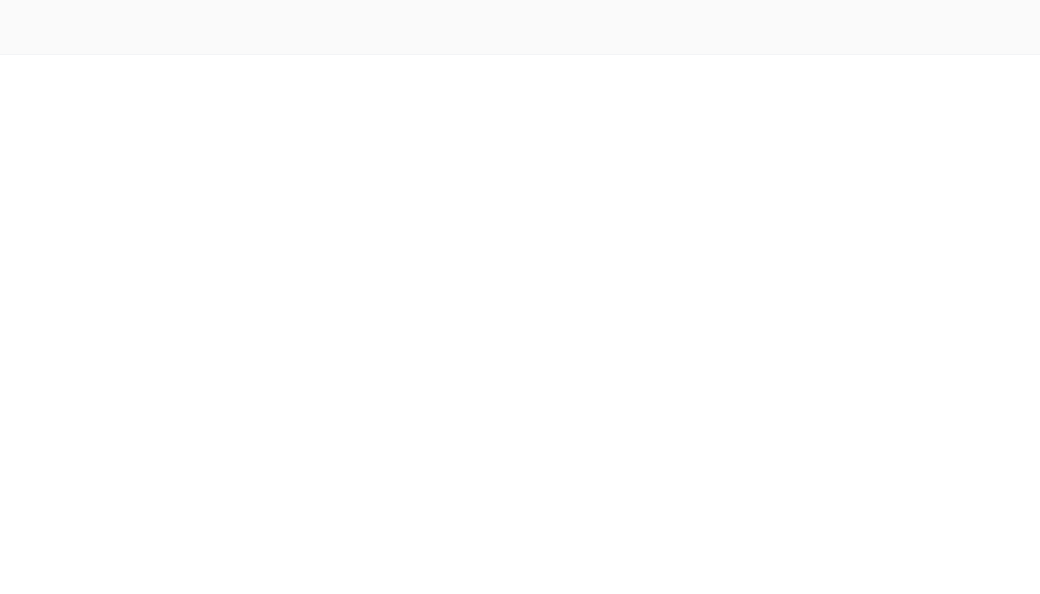
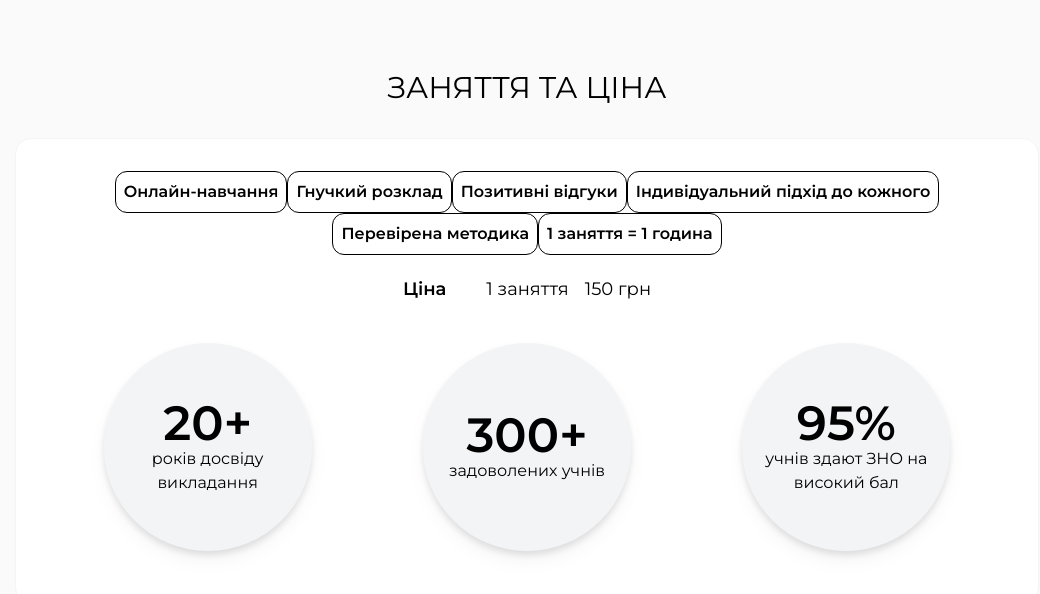
Before and after one commit to ShadowDrake21/tutor-site, a React (Create React App) app: page / in a window 1280 px wide. Shown: the part 2911-3505 px from the top of the page, without its empty margins (113-1153 px from the left). Before the commit the page ends 2966 px from the top, so only its background shows below. Built offline with nearby package versions, Linux system fonts and the light colour scheme.

Commit message:
component Price

```diff
--- a/src/App.js
+++ b/src/App.js
@@ -5,6 +5,7 @@ import Services from './components/Services'
 
 import photo from './assets/about__photo.jpg'
 import { text } from './assets/changeData'
+import Price from './components/Price'
 
 function App() {
   return (
@@ -13,6 +14,7 @@ function App() {
       <Header link="reviews" />
       <About texts={text} photo={photo} />
       <Services />
+      <Price />
     </div>
   )
 }
--- a/src/assets/changeData.js
+++ b/src/assets/changeData.js
@@ -34,3 +34,18 @@ export const disciplines = [
     img: 'https://e1.pxfuel.com/desktop-wallpaper/788/61/desktop-wallpaper-565839-1600x1200-for-physics-and-chemistry-aesthetic-science.jpg',
   },
 ]
+
+export const priceFeatures = [
+  'Онлайн-навчання',
+  'Гнучкий розклад',
+  'Позитивні відгуки',
+  'Індивідуальний підхід до кожного',
+  'Перевірена методика',
+  '1 заняття = 1 година',
+]
+
+export const priceCirclesInfo = [
+  { main: '20+', text: 'років досвіду викладання' },
+  { main: '300+', text: 'задоволених учнів' },
+  { main: '95%', text: 'учнів здают ЗНО на високий бал' },
+]
--- /dev/null
+++ b/src/components/Price.jsx
@@ -0,0 +1,36 @@
+import React from 'react'
+import Title from './Title'
+import { priceCirclesInfo, priceFeatures } from '../assets/changeData'
+import PriceFeature from './PriceFeature'
+import PriceCircle from './PriceCircle'
+
+const Price = () => {
+  return (
+    <div className="py-10 bg-zinc-50 border-gray-100 border-b md:py-16">
+      <Title text="Заняття та ціна" />
+      <div className="flex flex-col justify-center items-center">
+        <div className="rounded-2xl bg-white max-w-screen-lg border-gray-100 border w-full p-8">
+          <div className="text-center">
+            {priceFeatures.map((feature, index) => (
+              <PriceFeature key={index} text={feature} />
+            ))}
+          </div>
+          <div className="flex items-center justify-center gap-x-10 mt-5">
+            <h3 className="font-bold text-lg">Ціна</h3>
+            <div className="text-lg">
+              <span className="mr-4">1 заняття</span>
+              <span>150 грн</span>
+            </div>
+          </div>
+          <div className="flex justify-around mt-10 mb-5">
+            {priceCirclesInfo.map((circleInfo, index) => (
+              <PriceCircle key={index} circleInfo={circleInfo} />
+            ))}
+          </div>
+        </div>
+      </div>
+    </div>
+  )
+}
+
+export default Price
--- /dev/null
+++ b/src/components/PriceCircle.jsx
@@ -0,0 +1,16 @@
+import React from 'react'
+
+const PriceCircle = ({ circleInfo, color = 'bg-gray-100' }) => {
+  return (
+    <div className="flex items-center text-center w-52 h-52 bg-gray-100 rounded-full drop-shadow-lg">
+      <p className="text-black">
+        <span className="inline-block w-full text-5xl font-bold">
+          {circleInfo.main}
+        </span>
+        {circleInfo.text}
+      </p>
+    </div>
+  )
+}
+
+export default PriceCircle
--- /dev/null
+++ b/src/components/PriceFeature.jsx
@@ -0,0 +1,11 @@
+import React from 'react'
+
+const PriceFeature = ({ text }) => {
+  return (
+    <div className="inline-block p-2 border-black border rounded-xl font-bold">
+      {text}
+    </div>
+  )
+}
+
+export default PriceFeature
--- a/src/components/Services.jsx
+++ b/src/components/Services.jsx
@@ -7,7 +7,7 @@ const Services = () => {
   return (
     <div
       name="disciplines"
-      className="py-10 bg-zinc-50 border-gray-100 border-t border-b md:py-16"
+      className="py-5 bg-zinc-50 border-gray-100 border-t md:py-10"
     >
       <Title text="Дисципліни" />
       <div className="flex flex-col items-center gap-y-5 sm:gap-y-8">
```
